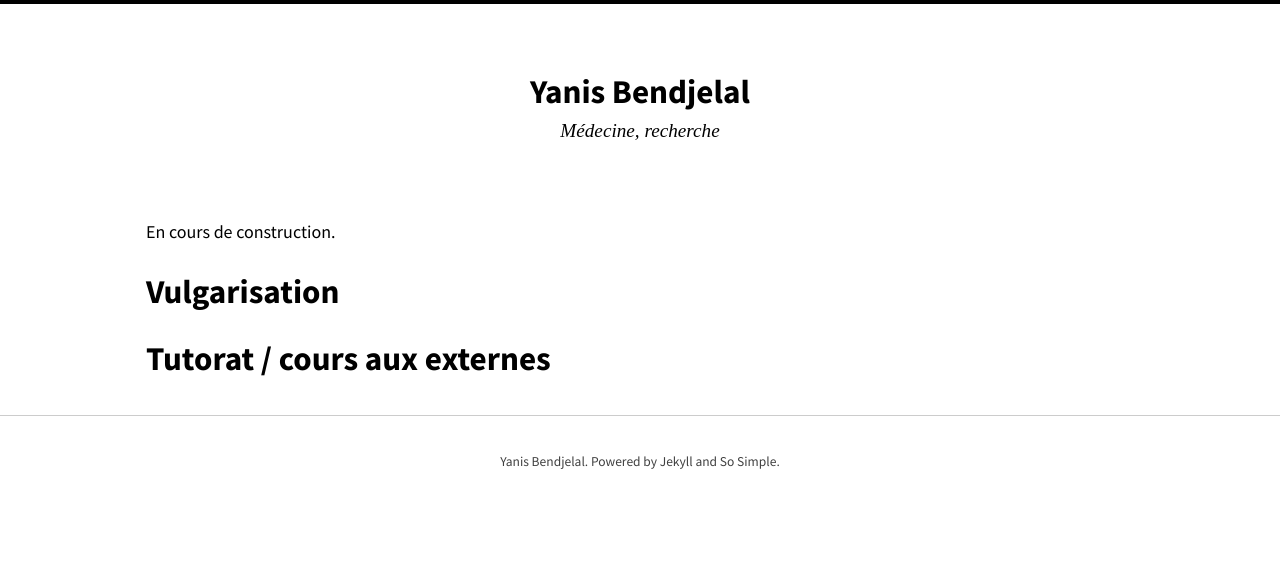
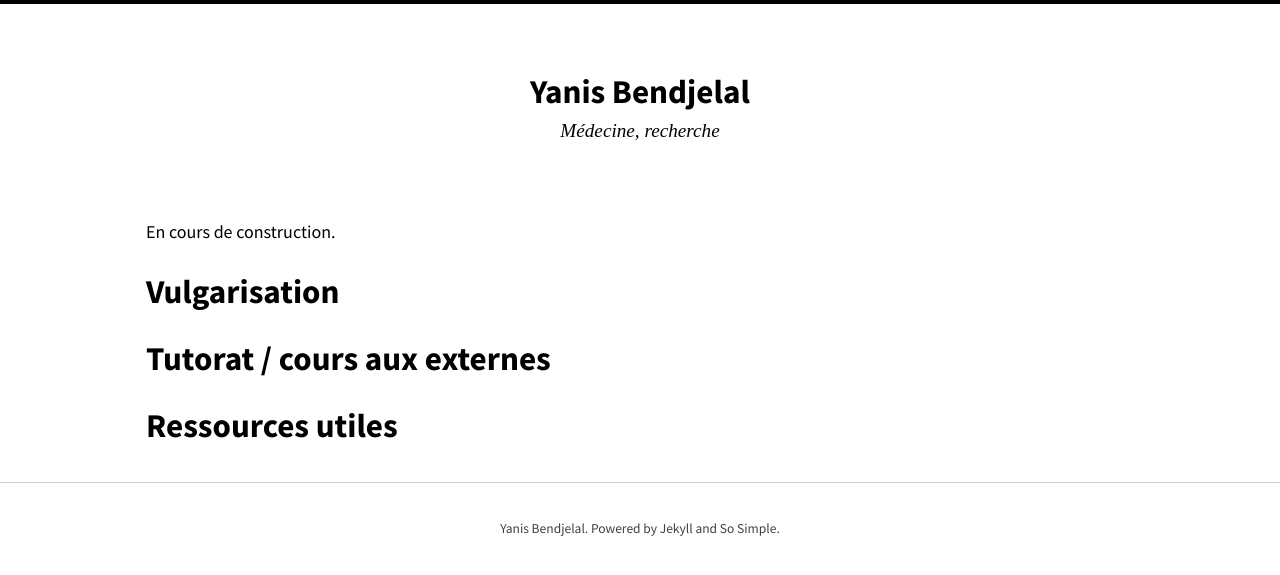
Before and after one commit to Bendjelal/bendjelal.github.io, a Jekyll site: the page built from enseignement.md, in a window 1280 px wide. Shown: the top 575 px of the page. Built offline with Jekyll 4.4.1, drawn with Linux system fonts in a browser that asks for light colours; nearby versions of some CDN libraries.

Commit message:
Update enseignement.md

```diff
--- a/enseignement.md
+++ b/enseignement.md
@@ -9,3 +9,5 @@ En cours de construction.
 # Vulgarisation
 
 # Tutorat / cours aux externes
+
+# Ressources utiles
```
